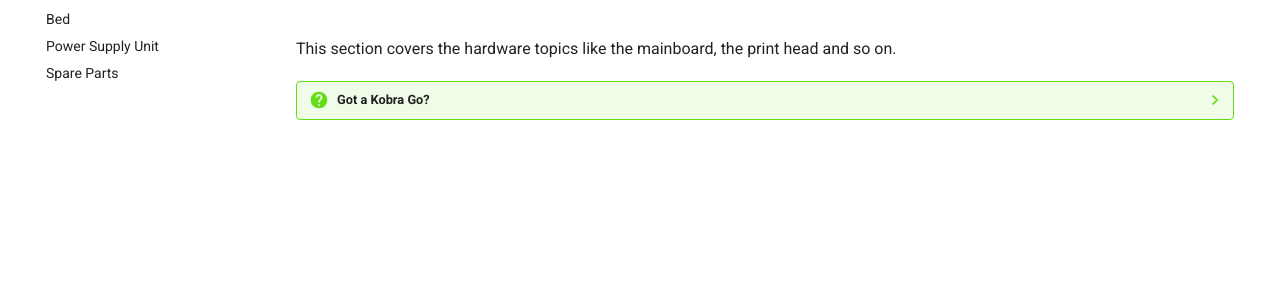
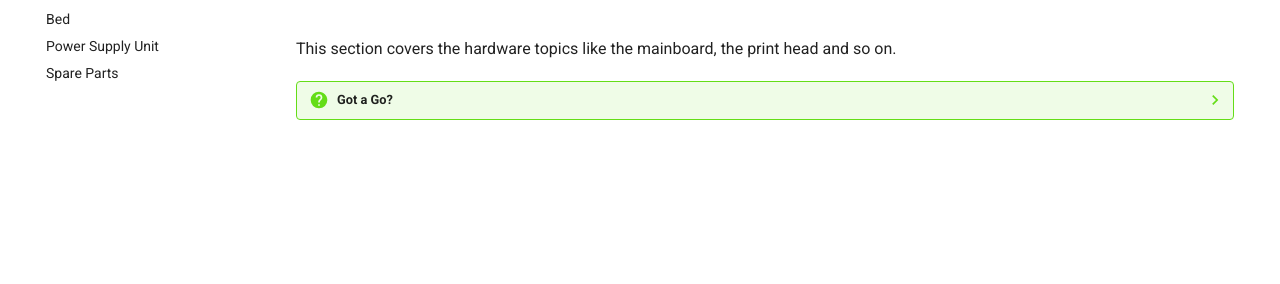
Before and after one commit to 1coderookie/KobraGoNeoInsights, an MkDocs documentation site: the page built from docs/hardware/hw_index.md, in a window 1280 px wide. Shown: the part 248-532 px from the top of the page. Built offline with MkDocs 1.6.1 and Material for MkDocs 9.7.7, drawn with Linux system fonts in a browser that asks for light colours; comment, search, counter and statistics services are not loaded.

Commit message:
Update hw_index.md

```diff
--- a/docs/hardware/hw_index.md
+++ b/docs/hardware/hw_index.md
@@ -3,6 +3,6 @@
 # Hardware
 This section covers the hardware topics like the mainboard, the print head and so on.
 
-??? question "Got a Kobra **Go**?"
+??? question "Got a Go?"
 
-    I'm still missing e.g. pictures of certain parts of the Kobra **Go** as I only own a **Neo**. So if you have a **Go** and would like to contribute in taking certain pictures and sen them to me I'd highly appreciate it. <br> Just send me an email to <br> `3dneo (at) quantentunnel.de` <br> Thank you!
+    As I only own a **Neo**, I'm still missing e.g. pictures of certain parts of the **Go**. So if you have a **Go** and would like to contribute in taking certain pictures and send them to me I'd highly appreciate it. <br> Just send me an email to <br> `3dneo (at) quantentunnel.de` <br> Thank you!
```
